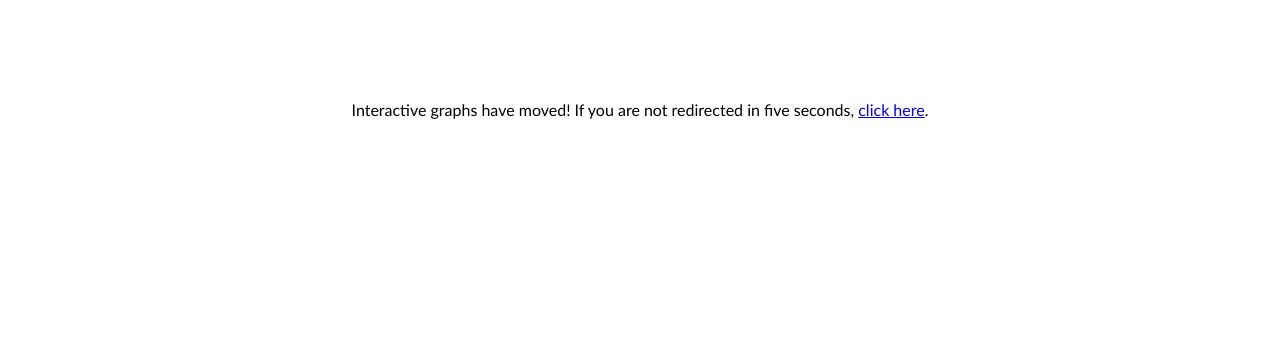
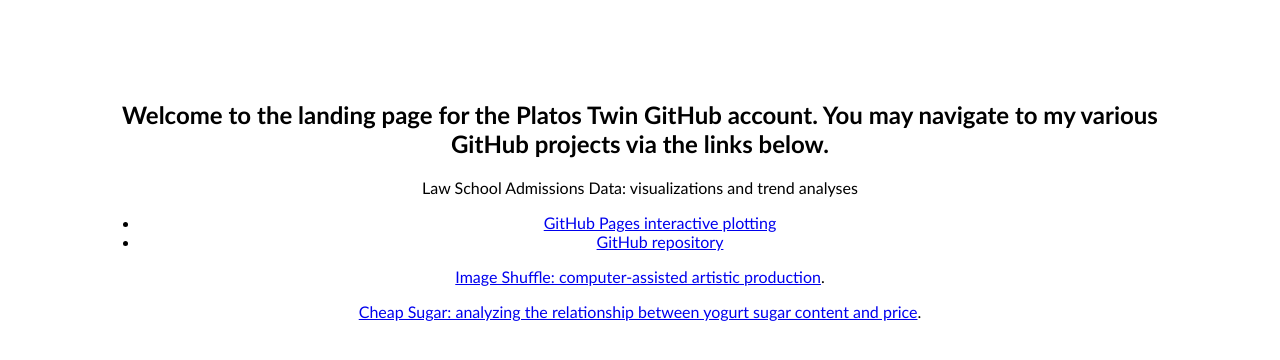
Before and after one commit to PlatosTwin/platostwin.github.io, a plain HTML site: page index.html in a window 1280 px wide. Drawn offline with Linux system fonts and the light colour scheme.

Commit message:
Update index.html
Added repository links.

```diff
--- a/index.html
+++ b/index.html
@@ -1,6 +1,14 @@
-<head>
-  <meta http-equiv="refresh" content="5; URL=https://platostwin.github.io/LawSchoolData/" />
-</head>
+<h2 style="font-family:calibri; text-align:center">
+  Welcome to the landing page for the Platos Twin GitHub account. You may navigate to my various GitHub projects via the links below.
+</h2>
 <body style="margin: 100px; font-family:calibri; text-align:center">
-  <p>Interactive graphs have moved! If you are not redirected in five seconds, <a href="https://platostwin.github.io/LawSchoolData/">click here</a>.</p>
+  Law School Admissions Data: visualizations and trend analyses
+  <ul>
+      <li><a href="https://platostwin.github.io/LawSchoolData/">GitHub Pages interactive plotting</a></li>
+      <li><a href="https://github.com/PlatosTwin/LawSchoolData">GitHub repository</a></li></li>
+    </ul>
+  <p></p>
+  <a href="https://github.com/PlatosTwin/Image-shuffle">Image Shuffle: computer-assisted artistic production</a>.
+  <p></p>
+  <a href="https://github.com/PlatosTwin/CheapSugar">Cheap Sugar: analyzing the relationship between yogurt sugar content and price</a>.
 </body>
```
